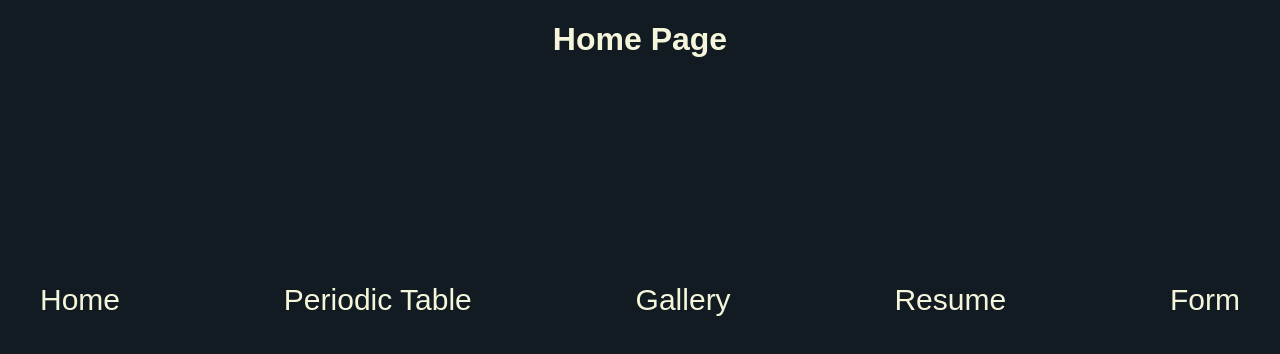
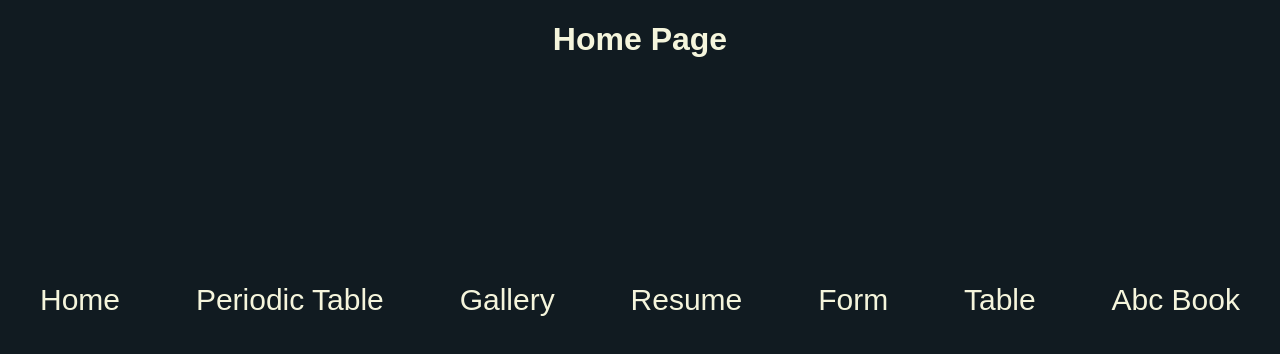
Before and after one commit to asadali11999/SmitHomeProjectAli, a plain HTML site: page components/index.html in a window 1280 px wide. Drawn offline with Linux system fonts and the light colour scheme.

Commit message:
Update index.html

```diff
--- a/components/index.html
+++ b/components/index.html
@@ -16,6 +16,10 @@
 <a href="../periodictable/gallery.html">Gallery</a>
 <a href="../Resume/index.html">Resume</a>
 <a href="../periodictable/form.html">Form</a>
+<a href="../Table/iindex.html">Table</a>
+<a href="../ABCBook/index.html">Abc Book</a>
+
+
     </div>
 
 
```
